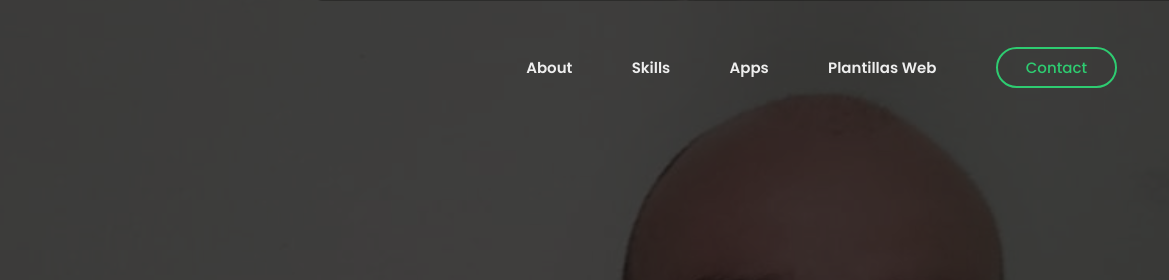
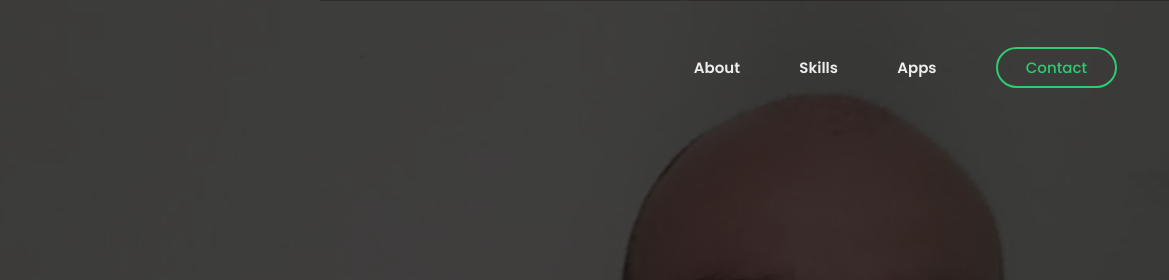
Before and after one commit to JuanCarlosFR26/Portfolio-Web---Responsive, a plain HTML site: page index.html in a window 1280 px wide. Shown: the top 280 px of the page, 111-1280 px from the left. Drawn offline with nearby package versions, Linux system fonts and the light colour scheme.

Commit message:
fixing web

```diff
--- a/index.html
+++ b/index.html
@@ -40,7 +40,6 @@
                         <li><a href="./models/about.html">About</a></li>
                         <li><a href="./models/skills.html">Skills</a></li>
                         <li><a href="./models/portfolio.html">Apps</a></li>
-                        <li><a href="./models/portfolioWeb.html">Plantillas Web</a></li>
                         <li class="btn"><a href="https://wa.me/34603558902" target="_blank">Contact</a></li>
                     </ul>
                 </nav>
```
